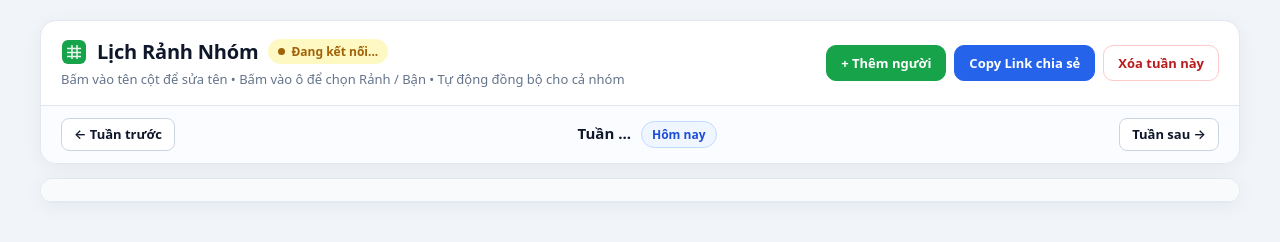
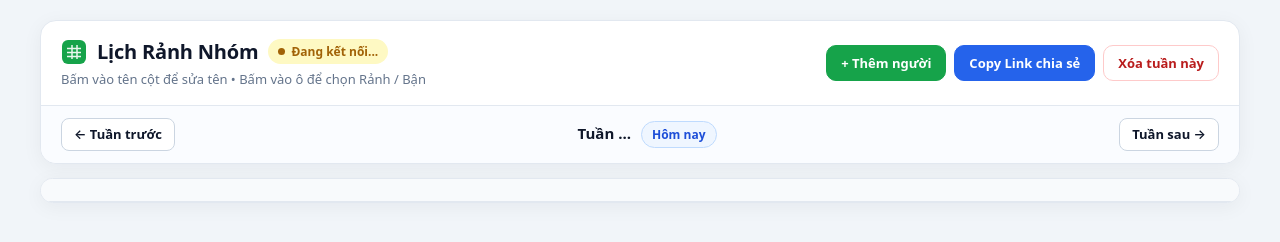
Before and after one commit to MikeDuckFast/CheckList, a plain HTML site: page index.html in a window 1280 px wide. Drawn offline with Linux system fonts and the light colour scheme; no server answers.

Commit message:
Update index.html

```diff
--- a/index.html
+++ b/index.html
@@ -27,7 +27,7 @@
             <span id="syncText">Đang kết nối...</span>
           </span>
         </div>
-        <p class="subtitle">Bấm vào tên cột để sửa tên • Bấm vào ô để chọn Rảnh / Bận • Tự động đồng bộ cho cả nhóm</p>
+        <p class="subtitle">Bấm vào tên cột để sửa tên • Bấm vào ô để chọn Rảnh / Bận</p>
       </div>
 
       <div class="toolbar-actions">
```
